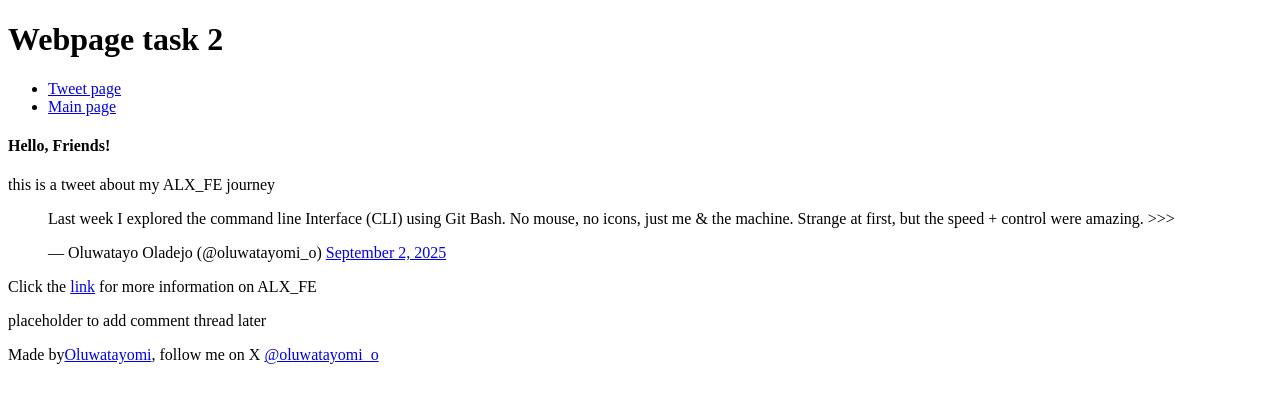
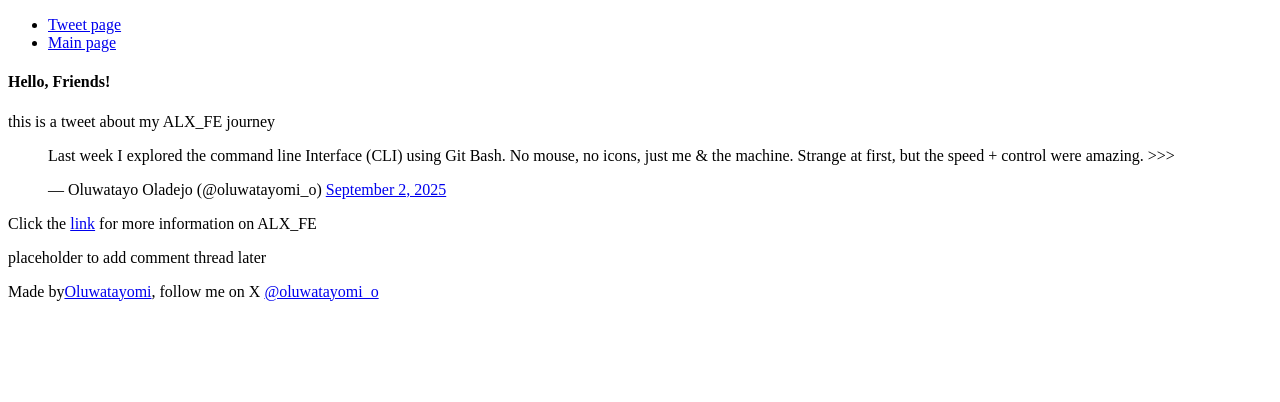
Before and after one commit to OluwatayomiTitus/My_First_Portfolio, a plain HTML site: page html_basic/tweets.html in a window 1280 px wide. Drawn offline with Linux system fonts and the light colour scheme.

Commit message:
a few changes

```diff
--- a/html_basic/tweets.html
+++ b/html_basic/tweets.html
@@ -7,7 +7,6 @@
 </head>
 <body>
     <header>
-        <h1>Webpage task 2</h1>
          <ul>
             <li><a href="tweets.html">Tweet page</a></li>
             <li><a href="index.html">Main page</a></li>
@@ -26,10 +25,13 @@
         <a href=""></a>
         <p>Click the <a href="index.html" target="_blank">link</a> for more information on ALX_FE</p>
     </article>
-
     <aside><p>placeholder to add comment thread later</p></aside>
     </main>
-
-    <footer>Made by<a href="https://github.com/OluwatayomiTitus" target="_blank">Oluwatayomi</a>, follow me on X <a href="https://x.com/oluwatayomi_o" target="_blank">@oluwatayomi_o</a></footer>
+    <footer>
+        <p>
+            Made by<a href="https://github.com/OluwatayomiTitus" target="_blank">Oluwatayomi</a>,
+            follow me on X <a href="https://x.com/oluwatayomi_o" target="_blank">@oluwatayomi_o</a>
+        </p>
+    </footer>
 </body>
 </html>
```
Also changed, not shown: html_basic/index.html (+4 -4 lines).
